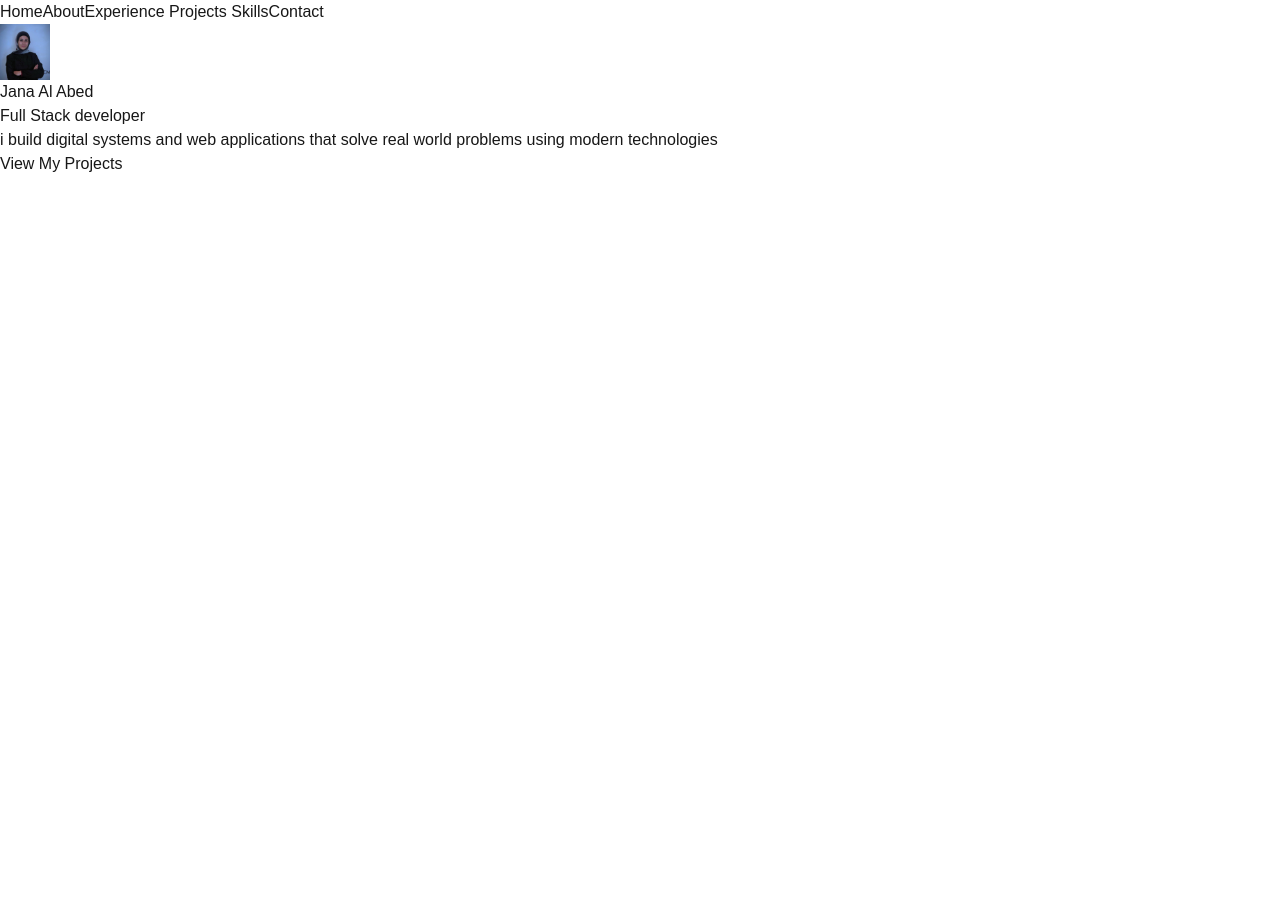
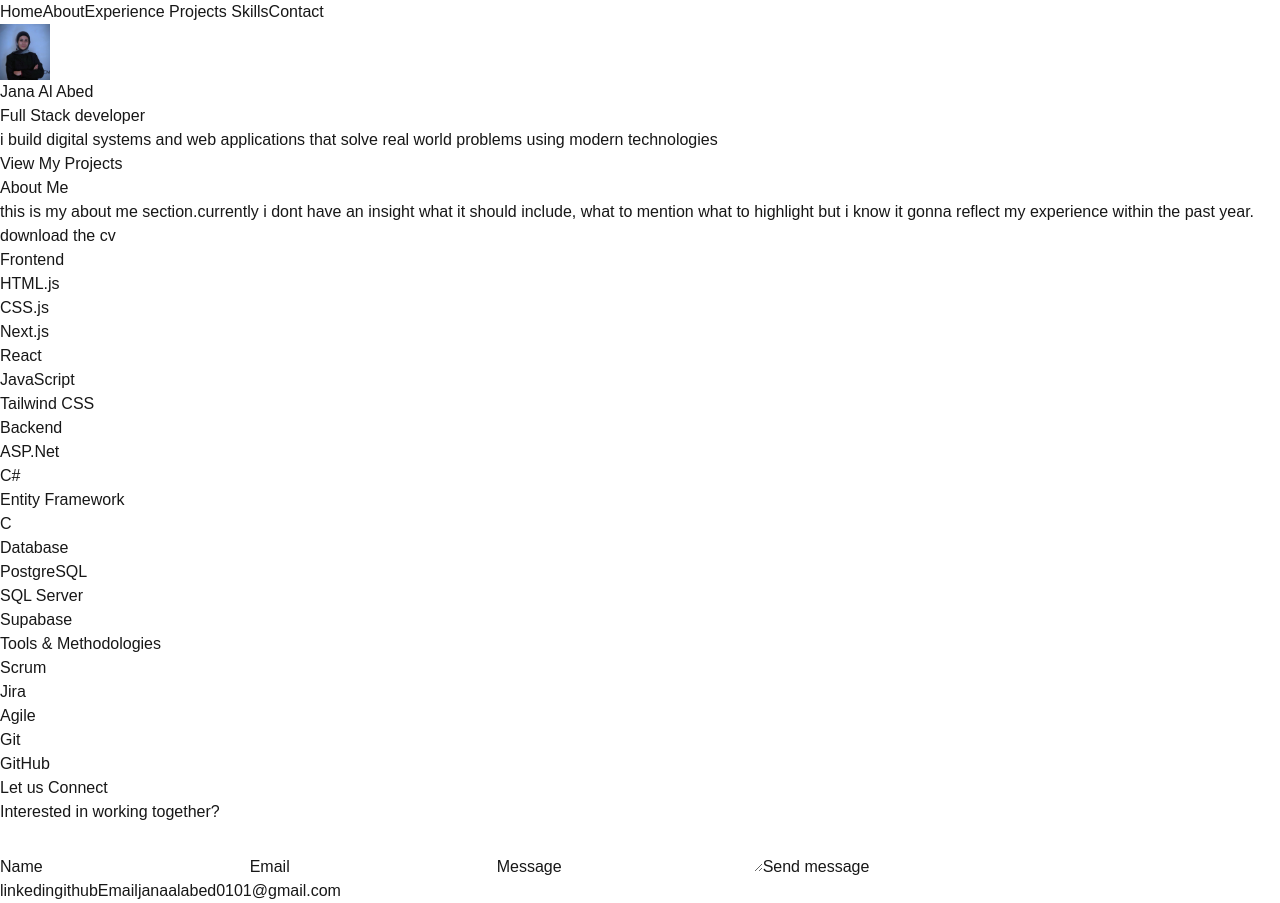
Before and after one commit to janaalabed/portfolio, a Next.js app: page / in a window 1280 px wide. Before the commit the page ends 800 px from the top, so only its background shows below. Built offline with nearby package versions, Linux system fonts and the light colour scheme.

Commit message:
feat: implementing Skills and Contact sections components

```diff
--- a/src/app/components/About.jsx
+++ b/src/app/components/About.jsx
@@ -1,9 +1,21 @@
 export default function About() {
+  function downloadCv() {
+    alert("the download cv button is clicked!");
+  }
   return (
     <>
+      <div>
+        {" "}
+        <h2>About Me</h2>
         <p>
-
+          this is my about me section.currently i dont have an insight what it
+          should include, what to mention what to highlight but i know it gonna
+          reflect my experience within the past year.{" "}
         </p>
+        <a href="/resume/Jana AL Abed CV.pdf" download="Jana Al Abed CV">
+          download the cv
+        </a>
+      </div>
     </>
   );
 }
--- /dev/null
+++ b/src/app/components/Contact.jsx
@@ -0,0 +1,23 @@
+export default function Contact() {
+  return (
+    <>
+      <h1>Let us Connect</h1>
+      <h5>Interested in working together?</h5>
+      <div>
+        <form>
+          <label>Name</label>
+          <input type="text" />
+          <label>Email</label>
+          <input type="text" />
+          <label>Message</label>
+          <textarea />
+          <button>Send message</button>
+        </form>
+      </div>
+      <a href="http://www.linkedin.com/in/jana-al-abed-97772335a">linkedin</a>
+      <a href="https://github.com/janaalabed">github</a>
+      <label>Email</label>
+      janaalabed0101@gmail.com
+    </>
+  );
+}
--- /dev/null
+++ b/src/app/components/Skills.jsx
@@ -0,0 +1,45 @@
+export default function Skills() {
+  return (
+    <>
+      <div>
+        {" "}
+        <ul>
+          Frontend
+          <li>HTML.js</li>
+          <li>CSS.js</li>
+          <li>Next.js</li>
+          <li>React</li>
+          <li>JavaScript</li>
+          <li>Tailwind CSS</li>
+        </ul>
+      </div>
+      <div>
+        {" "}
+        <ul>
+          Backend
+          <li>ASP.Net</li>
+          <li>C#</li>
+          <li>Entity Framework</li>
+          <li>C</li>
+        </ul>
+      </div>
+      <div>
+        {" "}
+        <ul>
+          Database
+          <li>PostgreSQL</li>
+          <li>SQL Server</li>
+          <li>Supabase</li>
+        </ul>
+        <ul>
+          Tools & Methodologies
+          <li>Scrum</li>
+          <li>Jira</li>
+          <li>Agile</li>
+          <li>Git</li>
+          <li>GitHub</li>
+        </ul>
+      </div>
+    </>
+  );
+}
--- a/src/app/page.js
+++ b/src/app/page.js
@@ -1,5 +1,9 @@
+
 import Navbar from "./components/Navbar";
 import Hero from "./components/Hero";
+import About from "./components/About";
+import Skills from "./components/Skills";
+import Contact from "./components/Contact";
 
 export default function Portfolio() {
   return (
@@ -7,6 +11,9 @@ export default function Portfolio() {
       <div section="Hero">
         <Navbar />
         <Hero />
+        <About />
+        <Skills />
+        <Contact/>
       </div>
     </>
   );
```
Also changed, not shown: 2 other files (tests, documents, lock files or other folders). Lines whose indentation alone changed are shown as unchanged.
